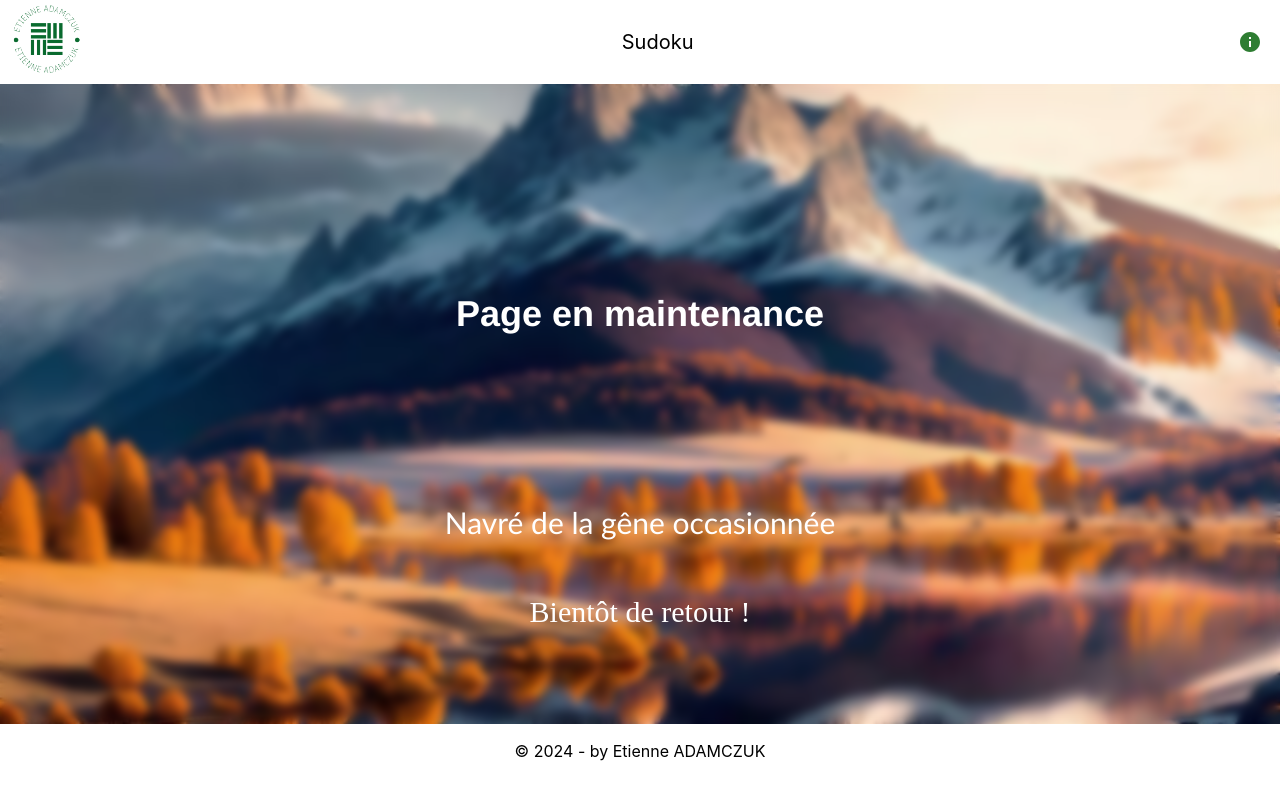
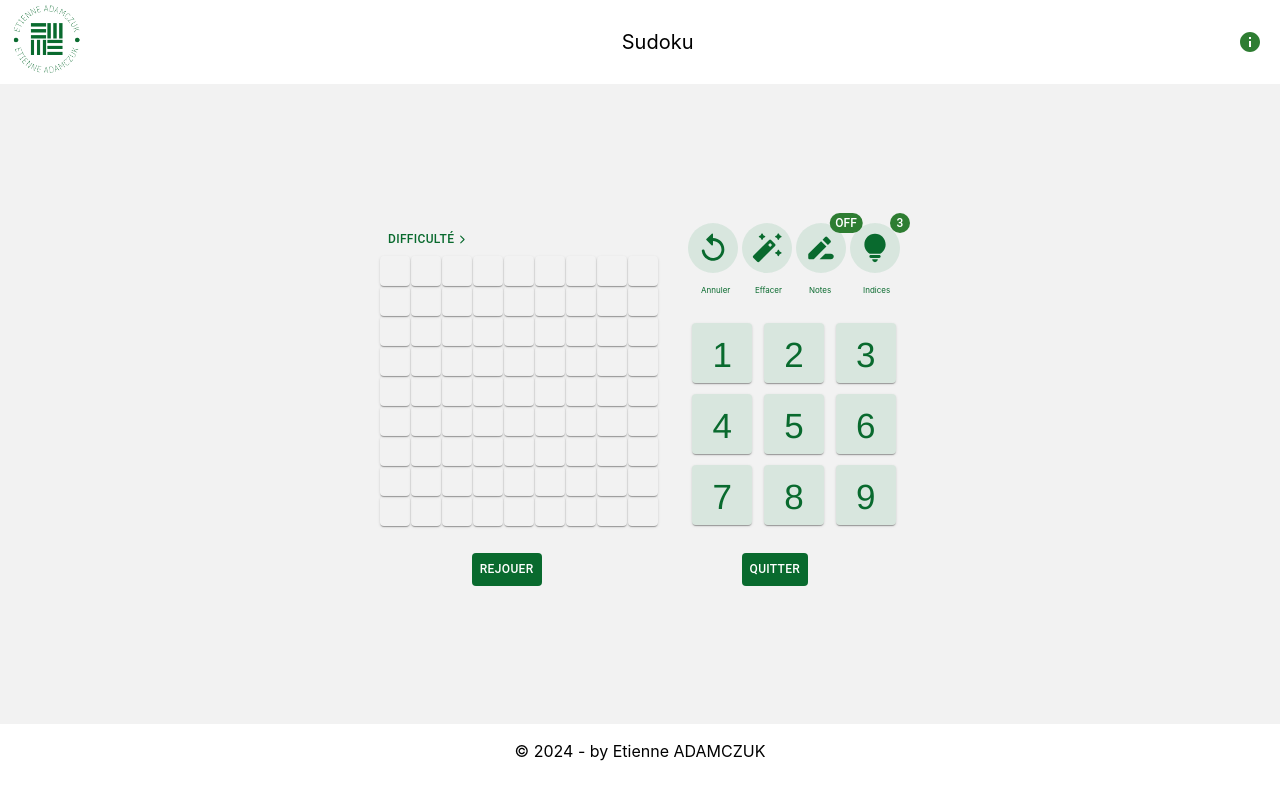
Before and after one commit to etienneadams/mon-site, a React (Create React App) app: page /Sudoku in a window 1280 px wide. Built offline with nearby package versions, Linux system fonts and the light colour scheme.

Commit message:
ajout: text sudoku, icônes sudoku, avancées sur le jeu

```diff
--- a/src/front/components/game/icons.tsx
+++ b/src/front/components/game/icons.tsx
@@ -1,6 +1,6 @@
 import {
     faChevronDown, faChevronRight, faEgg,
-    faPerson, faHatWizard
+    faPerson, faHatWizard, faBrain, faBaby
 } from "@fortawesome/free-solid-svg-icons";
 import GitHubIcon from '@mui/icons-material/GitHub';
 import LinkedInIcon from '@mui/icons-material/LinkedIn';
@@ -71,6 +71,7 @@ const Icons = () => {
     const sudokuEdit = AutoFixHighRoundedIcon;
     const sudokuComment = DriveFileRenameOutlineRoundedIcon;
     const sudokuHint = LightbulbRoundedIcon;
+    const sudokuMenuOptions = [faEgg, faBaby, faPerson, faHatWizard, faBrain]
 
 
     return {contactGithub, contactLinkedIn, contactMail, contactTwitch, contactYouTube,
@@ -81,7 +82,7 @@ const Icons = () => {
         morpionCircle, morpionCross,
         penduLife,
         puissance4Circle,
-        sudokuReplay, sudokuEdit, sudokuComment, sudokuHint}
+        sudokuReplay, sudokuEdit, sudokuComment, sudokuHint, sudokuMenuOptions}
 };
 
 export default Icons;
--- a/src/front/components/game/texts.tsx
+++ b/src/front/components/game/texts.tsx
@@ -59,7 +59,11 @@ const texts = () => {
                         'Le joueur utilise des techniques de résolution telles que la recherche de candidats, l\'élimination, les paires et les triples pour déterminer où placer les chiffres manquants.',
                         'Le Sudoku est un jeu de patience et de logique, et le joueur doit utiliser son raisonnement pour remplir la grille correctement.']
     const sudokuEndText = 'Le jeu s\'arrête lorsque la grille est remplie correctement, chaque ligne, colonne et région contient tous les chiffres de 1 à 9 sans répétition.'
-
+    const sudokuOptions = ['Facile',
+                            'Moyen',
+                            'Difficile',
+                            'Expert',
+                            'Maître']
 
     // Travle
     const travleGoalText = 'Le but du jeu Travle est de relier deux pays en créant un chemin constitué des pays qui les relient. Le joueur devra utiliser leur connaissance géographique pour trouver la séquence de pays permettant de relier efficacement le point de départ au point d\'arrivée.';
@@ -77,7 +81,7 @@ const texts = () => {
             puissance4GoalText, puissance4HowPrePhraseText, puissance4How, puissance4EndText,
             demineurGoalText, demineurHow, demineurEndText, demineurOptions,
             travleGoalText, travleHow, travleEndText,
-            sudokuGoalText, sudokuHow, sudokuEndText};
+            sudokuGoalText, sudokuHow, sudokuEndText, sudokuOptions};
 }
 
 export default texts;
--- a/src/front/pages/jeux/sudoku.tsx
+++ b/src/front/pages/jeux/sudoku.tsx
@@ -7,36 +7,41 @@ import Colors from "../../colors/colors.tsx";
 import { Link } from "react-router-dom";
 import InMaintenancePage from "../inMaintenance.tsx";
 import Icons from "../../components/game/icons.tsx";
+import MenuComponent from "../../components/game/menuComponent.tsx";
 
 const SudokuGamePage = () => {
     const texts = Texts();
     const icons = Icons();
 
-    const inBuilding = false;
-    const inMaintenance = true;
+    const inMaintenance = false;
     const index = 0;
-    const [board, setBoard] = useState<number[]>(Array(9).fill(0));
+    const [gameboard, setGameboard] = useState<number[][]>(Array.from({ length: 9 }, () => Array.from({ length: 9 }, () => 0)));
+    const [answerBoard, setAnswerBoard] = useState<number[]>(Array(9).fill(0));
     const [currentDifficulty, setCurrentDifficulty] = useState<number>(index);
     const [numberOfHints, setNumberOfHints] = useState<number>(3);
+    const [isClicked, setIsClicked] = useState<boolean[][]>(Array.from({ length: 9 }, () => Array.from({ length: 9 }, () => false)));
+    const [selectedRow, setSelectedRow] = useState<number[]>([]);
+    const [selectedCol, setSelectedCol] = useState<number[]>([]);
+    const [isCommentMode, setIsCommentMode] = useState<boolean>(false);
+
 
     const width = '30px';
     const height = '30px';
     const centeredHeight = '180%';
 
     const generateSudokuBoard = () => {
-        const board = Array.from({ length: 9 }, () => Array.from({ length: 9 }, () => 0));
 
         const isSafe = (row, col, num) => {
           // Vérifier la ligne
           for (let i = 0; i < 9; i++) {
-            if (board[row][i] === num) {
+            if (gameboard[row][i] === num) {
               return false;
             }
           }
 
           // Vérifier la colonne
           for (let i = 0; i < 9; i++) {
-            if (board[i][col] === num) {
+            if (gameboard[i][col] === num) {
               return false;
             }
           }
@@ -46,7 +51,7 @@ const SudokuGamePage = () => {
           const startCol = Math.floor(col / 3) * 3;
           for (let i = startRow; i < startRow + 3; i++) {
             for (let j = startCol; j < startCol + 3; j++) {
-              if (board[i][j] === num) {
+              if (gameboard[i][j] === num) {
                 return false;
               }
             }
@@ -72,19 +77,72 @@ const SudokuGamePage = () => {
     };
 
     const renderBoard = () => {
-        return board.map((value, index) => (
-            <Card key={index} style={{ width: width, height: height, margin: 'auto', textAlign: 'center', lineHeight: centeredHeight }} >
-                {board[value]}
+        return gameboard.map((row, rowIndex) => (
+            <div key={rowIndex} style={{ display: 'grid' }}>
+                {row.map((value, colIndex) => (
+                    <Card key={colIndex} style={gameboardGridStyle(rowIndex, colIndex)} onClick={() => handleGameBoardClick(rowIndex, colIndex)}>
+                        {value !== 0 ? value : ""}
+                    </Card>
+                ))}
+            </div>
+        ));
+    };
+
+    const handleGameBoardClick = (rowIndex: number, colIndex: number) => {
+        setIsClicked(prevState => {
+            const newState = [...prevState];
+            for (let i = 0; i < newState.length; i++) {
+                for (let j = 0; j < newState.length; j++) {
+                    newState[i][j] = false;
+                };
+            };
+            newState[rowIndex][colIndex] = true;
+
+            setSelectedRow([rowIndex]);
+            setSelectedCol([colIndex]);
+
+            return newState;
+        });
+    };
+
+    const renderAnswerBoard = () => {
+        return answerBoard.map((value, index) => (
+            <Card key={index} style={answerStyle} onClick={() => handleAnswerClick(index + 1)}>
+                {index + 1}
             </Card>
         ));
     };
 
-    const renderAnswerBoard = () => {
-        return board.map((value, index) => (
-            <Card key={index} style={{ width: "60px", height: "60px", margin: 'auto', fontSize: "35px", fontFamily: "helvetica", color: colors.mainGreen, background: colors.veryLightGreen, textAlign: 'center', lineHeight: centeredHeight, marginBottom: '8px'}} >
-                {index + 1}
-            </Card>
-        ));
+    const handleAnswerClick = (index: number) => {
+        setGameboard(prevGameboard => {
+            const newGameboard = prevGameboard.map(row => [...row]);
+            for (let i = 0; i < 9; i++) {
+                for (let j = 0; j < 9; j++) {
+                    if (isClicked[i][j]) {
+                        newGameboard[i][j] = index;
+                    }
+                }
+            }
+            return newGameboard;
+        });
+    };
+
+    const handleRemoveClick = () => {
+        setGameboard(prevGameboard => {
+            const newGameboard = prevGameboard.map(row => [...row]);
+            for (let i = 0; i < 9; i++) {
+                for (let j = 0; j < 9; j++) {
+                    if (isClicked[i][j]) {
+                        newGameboard[i][j] = 0;
+                    }
+                }
+            }
+            return newGameboard;
+        });
+    };
+
+    const handleCommentClick = () => {
+        setIsCommentMode(!isCommentMode);
     };
 
     const handleHintClick = () => {
@@ -92,6 +150,7 @@ const SudokuGamePage = () => {
     };
 
     const restart = () => {
+        setIsCommentMode(false);
         setNumberOfHints(3);
     };
 
@@ -116,16 +175,33 @@ const SudokuGamePage = () => {
 
     };
 
-    const difficultyButtonStyle: React.CSSProperties = {
-        color: colors.mainGreen,
-        fontSize: '10px',
-    };
-
     const gameboardStyle: React.CSSProperties = {
         display: 'grid',
         gridTemplateColumns: 'repeat(9,9fr)',
         gap: '1px',
     };
+
+    const gameboardGridStyle = (rowIndex: number, colIndex: number): React.CSSProperties => {
+        const backgroundColor = isClicked[rowIndex][colIndex] ? colors.mainGreen : 'transparent';
+        const color = isClicked[rowIndex][colIndex] ? 'white' : 'black';
+
+        let rowColBackgroundColor = backgroundColor;
+
+        if (selectedRow.includes(rowIndex) || selectedCol.includes(colIndex)) {
+            rowColBackgroundColor = colors.veryLightGreen;
+        }
+
+        return {
+            width: width,
+            height: height,
+            margin: 'auto',
+            textAlign: 'center',
+            lineHeight: centeredHeight,
+            backgroundColor: rowColBackgroundColor,
+            color: color,
+        };
+    };
+
 
     const answerAreaStyle: React.CSSProperties = {
         marginLeft: '30px',
@@ -155,6 +231,19 @@ const SudokuGamePage = () => {
         gap: '3px',
     };
 
+    const answerStyle: React.CSSProperties = {
+        width: "60px",
+        height: "60px",
+        margin: 'auto',
+        fontSize: "35px",
+        fontFamily: "helvetica",
+        color: colors.mainGreen,
+        background: colors.veryLightGreen,
+        textAlign: 'center',
+        lineHeight: centeredHeight,
+        marginBottom: '8px'
+    };
+
     const buttonDivStyle: React.CSSProperties = {
         justifyContent: 'center',
         display: 'flex',
@@ -181,28 +270,25 @@ const SudokuGamePage = () => {
                         <div style={gameAreaStyle}>
                             <div style={gameboardAreaStyle}>
                                 <div>
-                                    <Button style={difficultyButtonStyle}> Facile </Button>
-                                    <Button style={difficultyButtonStyle}> Moyenne </Button>
-                                    <Button style={difficultyButtonStyle}> Difficile </Button>
-                                    <Button style={difficultyButtonStyle}> Experte </Button>
-                                    <Button style={difficultyButtonStyle}> Maître </Button>
+                                    <MenuComponent buttonTitle={"Difficulté"} optionTitles={texts.sudokuOptions} onClick={function (event: any): void {
+                                        throw new Error("Function not implemented.");
+                                    } } pictures={icons.sudokuMenuOptions} />
                                 </div>
                                 <div style={gameboardStyle}>
-                                    {renderBoard()}{renderBoard()} {renderBoard()}
-                                    {renderBoard()} {renderBoard()} {renderBoard()}
-                                    {renderBoard()} {renderBoard()} {renderBoard()}
+                                    {renderBoard()}
                                 </div>
                             </div>
                             <div style={answerAreaStyle}>
                                 <div style={actionButtonsStyle}>
                                     <IconButton component={icons.sudokuReplay} sx={actionButtonIconsStyle}/>
-                                    <IconButton component={icons.sudokuEdit} sx={actionButtonIconsStyle}/>
-                                    <IconButton component={icons.sudokuComment} sx={actionButtonIconsStyle}/>
+                                    <IconButton component={icons.sudokuEdit} sx={actionButtonIconsStyle} onClick={handleRemoveClick}/>
+                                    <Badge badgeContent={isCommentMode ? 'ON' : 'OFF'} color="success" >
+                                        <IconButton component={icons.sudokuComment} sx={actionButtonIconsStyle} onClick={handleCommentClick}/>
+                                    </Badge>
                                     <Badge badgeContent={numberOfHints} color="success" >
                                         <IconButton component={icons.sudokuHint} sx={actionButtonIconsStyle} onClick={handleHintClick} disabled= {numberOfHints > 0 ? false : true} />
                                     </Badge>
                                     <p style={actionTextsStyle}> Annuler </p> <p style={actionTextsStyle}> Effacer </p> <p style={actionTextsStyle}> Notes </p> <p style={actionTextsStyle}> Indices</p>
-
                                 </div>
                                 <br />
                                 <div style={answerBoardStyle}>
```
